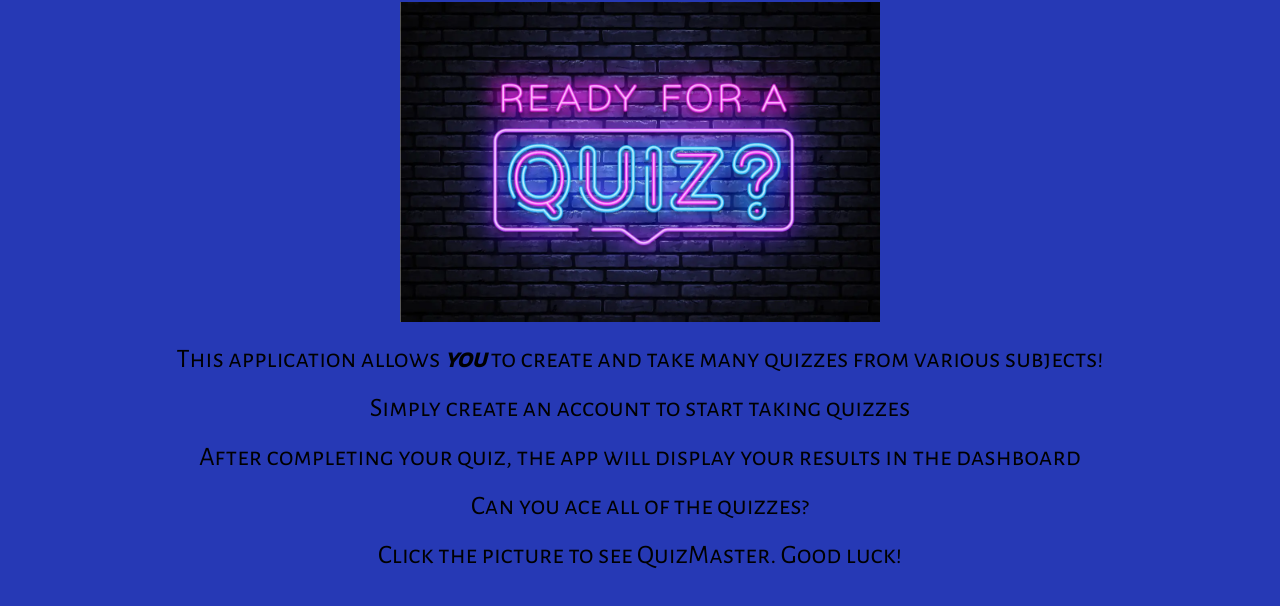
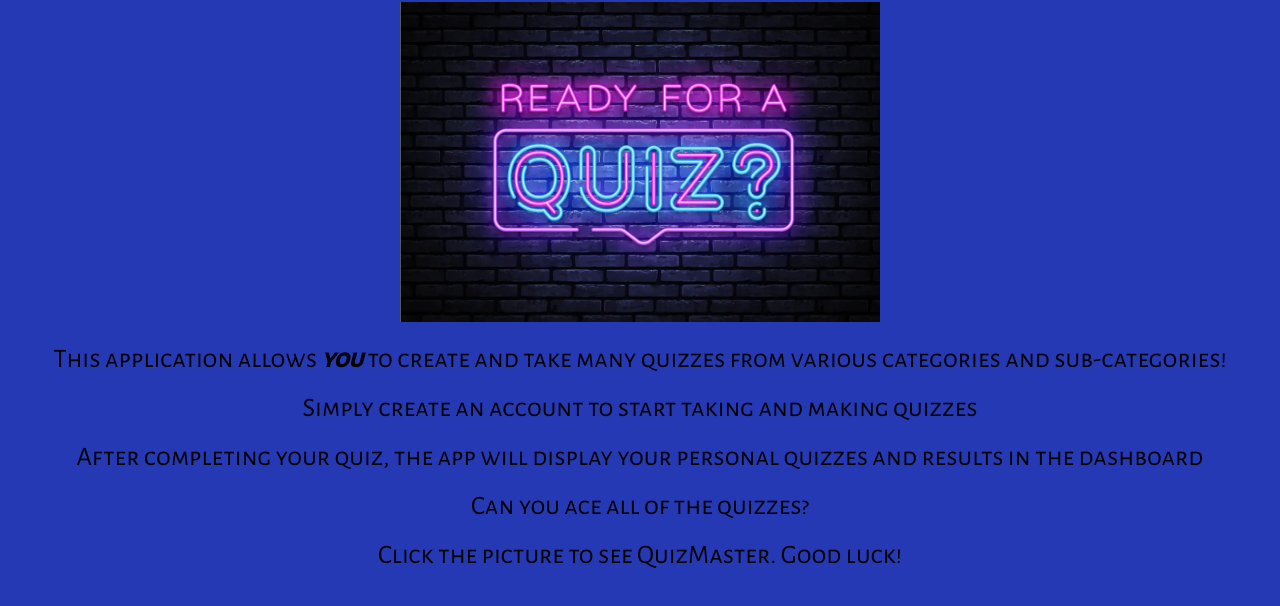
Before and after one commit to QuizMasterInc/quizmaster-flier, a plain HTML site: page index.html in a window 1280 px wide. Shown: the part 68-674 px from the top of the page. Drawn offline with Linux system fonts and the light colour scheme.

Commit message:
Updated flyer

```diff
--- a/index.html
+++ b/index.html
@@ -19,11 +19,11 @@
         <br>
         <br>
         <p>
-        This application allows <i><strong>you</strong></i> to create and take many quizzes from various subjects!</p>
+        This application allows <i><strong>you</strong></i> to create and take many quizzes from various categories and sub-categories!</p>
         <br>
-        <p>Simply create an account to start taking quizzes</p>
+        <p>Simply create an account to start taking and making quizzes</p>
         <br>
-        <p>After completing your quiz, the app will display your results in the dashboard</p>
+        <p>After completing your quiz, the app will display your personal quizzes and results in the dashboard</p>
         <br>
         <p>Can you ace all of the quizzes?</p>
         <br>
```
